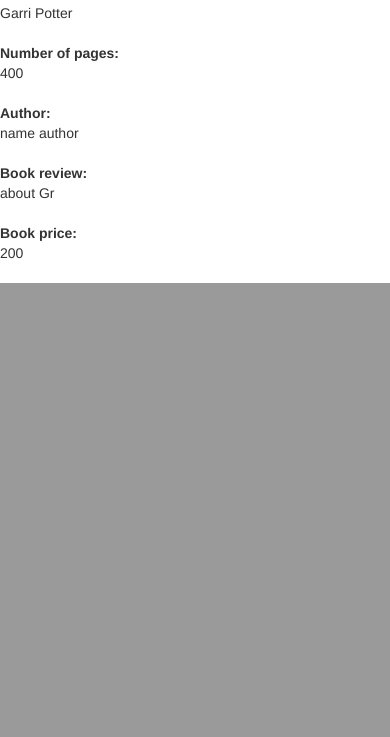
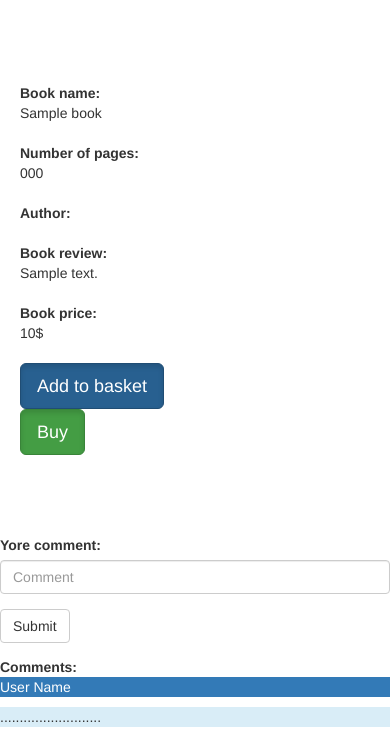
Before and after one commit to Alexey29/store, a PHP site: page /more?id=1 in a window 390 px wide; the page is wider, and only the part inside the window is pictured. Shown: the part 959-1696 px from the top of that part. Before the commit the page ends 1242 px from the top of that part, so only its background shows below. Run offline with PHP 8.4, Linux system fonts and the light colour scheme; tables that the repository leaves empty or names only in its code hold one stand-in row (values such as "Sample post"); grey boxes marked "Sample" are stand-in pictures.

Commit message:
working with ActiveRecord

```diff
--- a/public/index.php
+++ b/public/index.php
@@ -42,6 +42,15 @@
 require_once "../src/classes/Controllers/ControllerLogout.php";
 require_once "../src/classes/Models/ModelLogout.php";
 
+require_once "../src/classes/ActiveRecord/ActiveRecord.php";
+require_once "../src/classes/ActiveRecord/ARUsers.php";
+require_once "../src/classes/ActiveRecord/ARBooks.php";
+require_once "../src/classes/ActiveRecord/ARAuthors.php";
+require_once "../src/classes/ActiveRecord/ARBook_authors.php";
+
+//require "../src/classes/ActiveRecord/DB.php";
+
+
 
 //use classes\ControllerPages;
 use classes\Routers;
--- a/public/resurses/header.php
+++ b/public/resurses/header.php
@@ -6,10 +6,11 @@
 
           content="width=device-width, user-scalable=no, initial-scale=1.0, maximum-scale=1.0, minimum-scale=1.0">
     <meta http-equiv="X-UA-Compatible" content="ie=edge">
-    <link rel="stylesheet" href="resurses/stails.css">
+
     <script src="https://ajax.googleapis.com/ajax/libs/jquery/1.12.4/jquery.min.js"></script>
     <link rel="stylesheet" href="//netdna.bootstrapcdn.com/bootstrap/3.3.2/css/bootstrap.min.css">
     <script src="//netdna.bootstrapcdn.com/bootstrap/3.3.2/js/bootstrap.min.js"></script>
+    <link rel="stylesheet" href="resurses/stails.css">
 
     <title>Document</title>
 </head>
@@ -25,17 +26,19 @@
                     <span class="icon-bar"></span>
                     <span class="icon-bar"></span>
                     <span class="icon-bar"></span>
-                </button>
+                </button><?php if($login):?>
                 <a class="navbar-brand" href="/basket">Basket</a>
+                <?php endif?>
             </div>
 
             <!-- Collect the nav links, forms, and other content for toggling -->
             <div class="collapse navbar-collapse" id="bs-example-navbar-collapse-1">
                 <ul class="nav navbar-nav">
+                    <li data-toggle="modal" data-target="#myModal_2"><a href="#" >Registration</a></li>
                     <li class="active"><a href="/">Home <span class="sr-only">(current)</span></a></li>
                     <?php
                     if(!$login): ?>
-                    <li data-toggle="modal" data-target="#myModal"><a href="#">Login</a></li>
+                    <li data-toggle="modal" data-target="#myModal"><a href="#" >Login</a></li>
                     <?php endif;
                     if($login):
                     ?>
@@ -61,26 +64,6 @@
                 <button type="button" class="close" data-dismiss="modal" aria-label="Close"><span aria-hidden="true">&times;</span></button>
                 <h4 class="modal-title" id="myModalLabel">Enter your data</h4>
             </div>
-
-<!--            <div class="modal-body">-->
-<!---->
-<!--                <div class="input-group">-->
-<!--                    <span class="input-group-addon" id="sizing-addon2">@</span>-->
-<!--                    <input type="text" class="form-control" placeholder="Username" aria-describedby="sizing-addon2">-->
-<!---->
-<!--                </div>-->
-<!---->
-<!--                <br>-->
-<!---->
-<!--                <div class="input-group">-->
-<!--                    <span class="input-group-addon" id="sizing-addon2"></span>-->
-<!--                    <input type="text" class="form-control" placeholder="Password" aria-describedby="sizing-addon2">-->
-<!--                </div>-->
-<!---->
-<!--            </div>-->
-
-
-
 <br>
             <br>
 
@@ -101,9 +84,6 @@
 <br>
             <br>
 
-
-
-
             <div class="modal-footer">
                 <button type="button" class="btn btn-default" data-dismiss="modal">Close</button>
                 <button type="submit" class="btn btn-primary">Login</button>
@@ -113,3 +93,47 @@
 </div>
 </form>
 <!--  888888888888888888888888888888888888888888888888 -->
+
+<form class="form-horizontal" method="post" action="registration">
+    <div class="modal fade" id="myModal_2" tabindex="-1" role="dialog" aria-labelledby="myModalLabel">
+        <div class="modal-dialog" role="document">
+            <div class="modal-content">
+                <div class="modal-header">
+                    <button type="button" class="close" data-dismiss="modal" aria-label="Close"><span aria-hidden="true">&times;</span></button>
+                    <h4 class="modal-title" id="myModalLabel">Enter your data</h4>
+                </div>
+                <br>
+                <br>
+
+                <div class="form-group">
+                    <label for="inputEmail3" class="col-sm-2 control-label">Email</label>
+                    <div class="col-sm-10">
+                        <input type="email" class="form-control" id="inputEmail3" placeholder="Email" name="email">
+                    </div>
+                </div>
+                <br>
+                <div class="form-group">
+                    <label for="inputPassword3" class="col-sm-2 control-label">Password</label>
+                    <div class="col-sm-10">
+                        <input type="text" class="form-control" id="inputPassword3" placeholder="Password" name="password" value="">
+                    </div>
+                </div>
+                <br>
+                <div class="form-group">
+                    <label for="inputPassword3" class="col-sm-2 control-label">User Name</label>
+                    <div class="col-sm-10">
+                        <input type="text" class="form-control" id="inputPassword3" placeholder="User Name" name="user_name" value="">
+                    </div>
+                </div>
+
+                <br>
+                <br>
+
+                <div class="modal-footer">
+                    <button type="button" class="btn btn-default" data-dismiss="modal">Close</button>
+                    <button type="submit" class="btn btn-primary">Login</button>
+                </div>
+            </div>
+        </div>
+    </div>
+</form>
--- a/public/resurses/more.php
+++ b/public/resurses/more.php
@@ -1,31 +1,48 @@
 
 
-<p align="left">  <img class="leftimg" src="<?php echo $information["path_to_img"]?>" alt="img"  height="800" width="400" class="img-thumbnail" ></p>
+<p align="left">  <img class="leftimg" src="<?php echo $information["route_to_img"]?>" alt="img"  height="800" width="400" class="img-thumbnail" ></p>
 
 
 
-<h1 align="center"> <?php echo $information["name_book"] ?></h1>
+<h1 align="center"> <?php echo $information["name"] ?></h1>
+<br> <br> <br>
 
-<p align="center">
-<dl>
+<div class="leftpos">
+    <dl>
     <dt>Book name:</dt>
-    <dd><?php echo $information["name_book"] ?></dd>
+    <dd><?php echo $information["name"] ?></dd>
     <br>
     <dt>Number of pages:</dt>
-    <dd><?php echo $information["count_page"] ?></dd>
+    <dd><?php echo $information["number_of_pages"] ?></dd>
     <br>
     <dt>Author:</dt>
-    <dd><?php echo $information["author"] ?></dd>
+    <dd><?php echo $information["author_name"] ?></dd>
     <br>
     <dt>Book review:</dt>
-    <dd><?php echo $information["content"] ?></dd>
+    <dd><?php echo $information["review"] ?></dd>
     <br>
     <dt>Book price:</dt>
-    <dd><?php echo $information["book_price"] ?></dd>
+    <dd><?php echo $information["price"] ?>$</dd>
+    <br>
+    <a href="#" class="btn btn-primary btn-lg active" role="button">Add to basket</a>
+    <a href="#" class="btn btn-success btn-lg active" role="button">Buy</a>
+    <br><br><br>
 
 </dl>
-</p>
+</div>
 
+<form>
+    <div class="form-group">
+        <label for="exampleInputEmail1">Yore comment:</label>
+        <input type="text" class="form-control" id="exampleInputEmail1" placeholder="Comment">
+    </div>
+
+    <button type="submit" class="btn btn-default">Submit</button>
+</form>
+
+<dt>Comments:</dt>
+<p class="bg-primary">User Name</p>
+<p class="bg-info">..........................</p>
 
 <?php
 //
--- a/public/resurses/stails.css
+++ b/public/resurses/stails.css
@@ -1,6 +1,6 @@
 .sizeimg{
 
-    height: 400px;
+    height: 400px !important;
     width: 300px;
 
 }
@@ -11,8 +11,13 @@
 }
 
 .leftimg {
-    height: 700px;
+    height: 600px;
     width: 450px;
     float:left;
     margin: 20px 20px 20px 20px;
 }
+
+.leftpos{
+    float:left;
+    margin: 20px 220px 20px 20px;
+}
--- /dev/null
+++ b/src/classes/ActiveRecord/ARAuthors.php
@@ -0,0 +1,26 @@
+<?php
+/**
+ * Created by PhpStorm.
+ * User: phpuser
+ * Date: 18.07.18
+ * Time: 16:21
+ */
+
+namespace src\classes\ActiveRecord;
+
+
+class ARAuthors extends ActiveRecord
+{
+    private $id;
+
+    private $name;
+
+    private $surname;
+
+
+    public function __construct($tableName)
+    {
+        $this->tableName = $tableName;
+        $this->connectToDB();
+    }
+}
--- /dev/null
+++ b/src/classes/ActiveRecord/ARBook_authors.php
@@ -0,0 +1,20 @@
+<?php
+/**
+ * Created by PhpStorm.
+ * User: phpuser
+ * Date: 18.07.18
+ * Time: 17:06
+ */
+
+namespace src\classes\ActiveRecord;
+
+
+class ARBook_authors extends ActiveRecord
+{
+    public function __construct($tableName)
+    {
+        $this->tableName = $tableName;
+        $this->connectToDB();
+    }
+
+}
--- /dev/null
+++ b/src/classes/ActiveRecord/ARBooks.php
@@ -0,0 +1,32 @@
+<?php
+/**
+ * Created by PhpStorm.
+ * User: phpuser
+ * Date: 18.07.18
+ * Time: 15:32
+ */
+
+namespace src\classes\ActiveRecord;
+
+
+class ARBooks extends ActiveRecord
+{
+    private $id;
+
+    private $name;
+
+    private $number_of_pages;
+
+    private $review;
+
+    private $prise;
+
+
+    public function __construct($tableName)
+    {
+        $this->tableName = $tableName;
+        $this->connectToDB();
+    }
+
+
+}
--- a/src/classes/ActiveRecord/ARUsers.php
+++ b/src/classes/ActiveRecord/ARUsers.php
@@ -22,6 +22,7 @@
     public function __construct($tableName)
     {
         $this->tableName = $tableName;
+        $this->connectToDB();
     }
 
     public function setId($id){
--- a/src/classes/ActiveRecord/ActiveRecord.php
+++ b/src/classes/ActiveRecord/ActiveRecord.php
@@ -6,7 +6,10 @@
  * Time: 15:12
  */
 
+
 namespace src\classes\ActiveRecord;
+
+require "../src/classes/ActiveRecord/DB.php";
 
 
 class ActiveRecord extends DB
@@ -27,7 +30,8 @@
     }
 
     public function getFieldChecked($field,$checked_field,$value){
-        $sql ="SELECT ".$field." FROM ".$this->tableName." WHERE ".$checked_field." = ".$value;
+        $sql ="SELECT ".$field." FROM ".$this->tableName." WHERE ".$checked_field." = '".$value . "';";
+
         $result = $this->getQuery($sql);
         return $result;
 
--- a/src/classes/ActiveRecord/DB.php
+++ b/src/classes/ActiveRecord/DB.php
@@ -12,7 +12,7 @@
 class DB
 {
 
-    private $pdo;
+    protected $pdo;
 
     public function connectToDB()
     {
@@ -20,8 +20,8 @@
             $this->pdo = new \PDO("mysql:dbname=STORE_DB;host=localhost", "SERBIN", "SERBIN29");
         }catch (\PDOException $e){
             echo "Error:". $e->getMessage();
+            echo "!!!!!!!!!!!!!!!!!!!!!!11";
         }
-        return $this->pdo;
     }
 
     public function doQuery($sql){
@@ -30,6 +30,7 @@
 
     public function getQuery($sql)
     {
+
         $result = $this->pdo->query($sql);
         return $result;
     }
--- a/src/classes/Models/ModelHome.php
+++ b/src/classes/Models/ModelHome.php
@@ -8,6 +8,8 @@
 
 namespace classes;
 
+
+use src\classes\ActiveRecord\ARBooks;
 
 class ModelHome
 {
@@ -20,7 +22,13 @@
     }
 
     public function dbInformation(){
-        $this->information = require("resurses/inform.php");
+        $obj = new ARBooks("books");
+        $data =  $obj->getAll();
+//        var_dump($data);
+        $data = $data->fetchAll();
+//        var_dump($data);
+//        $this->information = require("resurses/inform.php");
+        $this->information = $data;
     }
 
     public function isLogin(){
--- a/src/classes/Models/ModelLogin.php
+++ b/src/classes/Models/ModelLogin.php
@@ -9,6 +9,7 @@
 namespace classes;
 
 
+use src\classes\ActiveRecord\ARUsers;
 use src\classes\Authorization\Authorization;
 
 class ModelLogin
@@ -23,11 +24,13 @@
 
     public function __construct()
     {
-        $this->email = "email";
-        $this->password = "123";
-        $this->userName = "name";
-        $this->userId = "id";
-        $this->login();
+
+        if($this->checkData()) {
+            $this->getData();
+            $this->login();
+        }else{
+            echo"input all data!";
+        }
     }
 
     public function checkData(){
@@ -37,6 +40,59 @@
             return false;
         }
     }
+
+    public function isTrueEmail(){
+        $obj = new ARUsers("users");
+        $emails = $obj->getField("email");
+//        var_dump($emails->fetch());
+        $emails = $emails->fetchAll();
+        var_dump($emails);
+        foreach ($emails as $values){
+            if($values["email"] == $_POST["email"]){
+                $this->email = $values["email"];
+                var_dump($values["email"]);
+                var_dump($_POST["email"]);
+
+                return true;
+            }
+        }
+        return false;
+    }
+
+    public function isTruePassword(){
+        $obj = new ARUsers("users");
+        $password = $obj->getFieldChecked("password","email",$this->email);
+        $password = $password->fetch();
+        var_dump($password);
+        if($password["password"] == $_POST["password"]){
+            $this->password = $password["password"];
+
+            return true;
+        }else{
+            return false;
+        }
+    }
+
+    public function getData(){
+        $obj = new ARUsers("users");
+        $obj->connectToDB();
+        if($this->isTrueEmail()){
+            if($this->isTruePassword()){
+                $name = $obj->getFieldChecked("name","email",$this->email);
+                $name = $name->fetch();
+                $this->userName = $name["name"];
+                $userId = $obj->getFieldChecked("id","email",$this->email);
+                $userId = $userId->fetch();
+                $this->userId = $userId["id"];
+            }else{
+                echo"wrong password";
+            }
+        }else{
+            echo"wrong email";
+        }
+    }
+
+
 
     public function login(){
         $obj = new Authorization();
--- a/src/classes/Models/ModelMore.php
+++ b/src/classes/Models/ModelMore.php
@@ -8,6 +8,10 @@
 
 namespace classes;
 
+
+use src\classes\ActiveRecord\ARAuthors;
+use src\classes\ActiveRecord\ARBook_authors;
+use src\classes\ActiveRecord\ARBooks;
 
 class ModelMore
 {
@@ -22,12 +26,36 @@
 
 
     public function dbinformation(){
-        $information = require_once ("resurses/inform.php");
-        foreach ($information as $k=>$v){
-            if($_GET["id"]==$v["id"]){
-                return $v;
-            }
-        }
+        $obj = new ARBooks("books");
+        $information = $obj->getFieldChecked("name,number_of_pages,review,price,route_to_img","id",$_GET["id"]);
+        $information = $information->fetch();
+
+
+        $obj= new ARBook_authors("books_authors");
+        $id_author = $obj->getFieldChecked("fk_author","fk_book",$_GET["id"]);
+        $id_author = $id_author->fetch();
+
+
+        $obj = new ARAuthors("authors");
+        $author_name = $obj->getFieldChecked("name,surname","id",$id_author["fk_author"]);
+        $author_name = $author_name->fetch();
+
+
+        $str_name_author = $author_name["name"]." ".$author_name["surname"];
+
+        $information["author_name"] = $str_name_author;
+        var_dump($information);
+
+
+        return $information;
+
+
+//        $information = require_once ("resurses/inform.php");
+//        foreach ($information as $k=>$v){
+//            if($_GET["id"]==$v["id"]){
+//                return $v;
+//            }
+//        }
     }
 
     public function isLogin(){
--- a/src/classes/Router/routs.php
+++ b/src/classes/Router/routs.php
@@ -19,5 +19,9 @@
     "logout"=>array(
         "controller"=>"classes\ControllerLogout",
         "action"=>"logout"
+    ),
+    "registration"=>array(
+        "controller"=>"classes\ControllerRegistration",
+        "action"=>"registration"
     )
 );
--- a/src/classes/Views/ViewMore.php
+++ b/src/classes/Views/ViewMore.php
@@ -20,7 +20,7 @@
 //        $this->information=$information;
         require_once "resurses/more.php";
 
-        require_once("resurses/footer.php");
+        require_once "resurses/footer.php";
     }
 
 }
```
Also changed, not shown: public/resurses/home.php (+4 -4 lines), src/classes/Controllers/ControllerRegistration.php (added, +20 -0 lines), src/classes/Models/ModelRegistration.php (added, +18 -0 lines), 1 other file.
